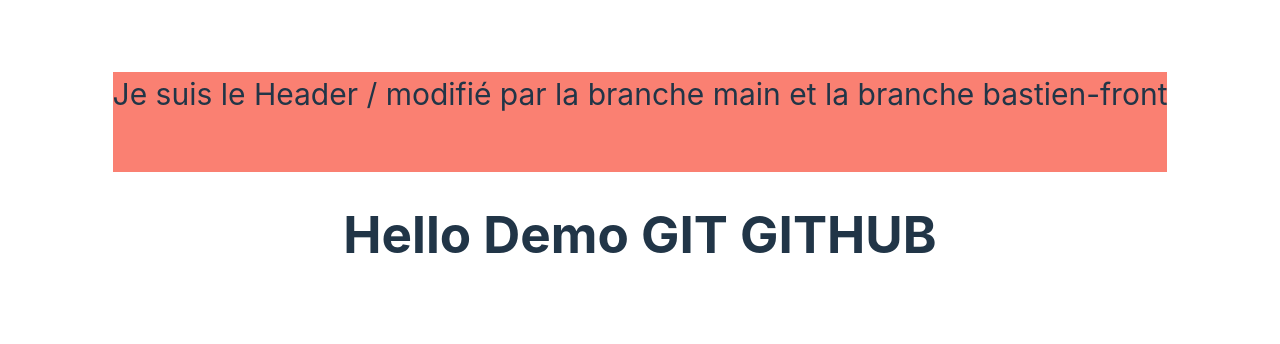
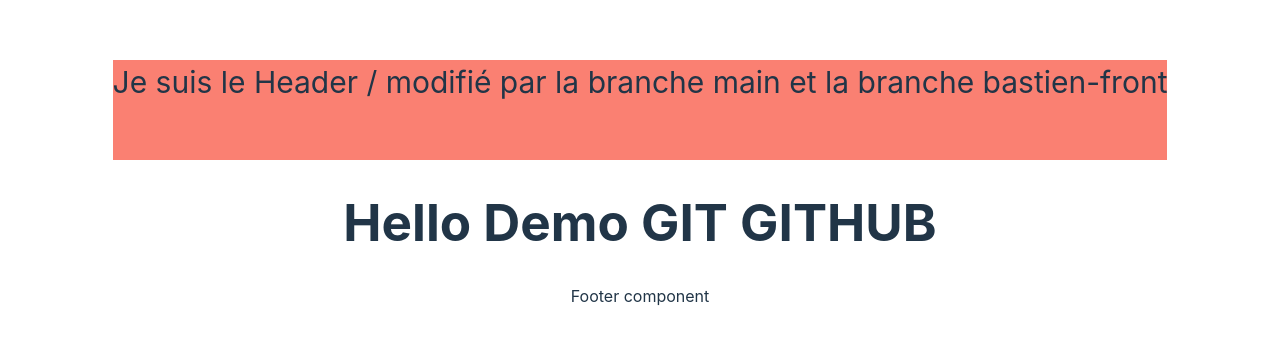
Before and after one commit to BastienLairis/demo-git-github, a React (Vite) app: page / in a window 1280 px wide. Shown: the part 216-560 px from the top of the page. Built offline with nearby package versions, Linux system fonts and the light colour scheme.

Commit message:
add footer

```diff
--- a/src/App.jsx
+++ b/src/App.jsx
@@ -1,6 +1,7 @@
 import "./App.css";
 
 import Header from "./components/Header";
+import Footer from "./components/Footer";
 
 console.log("Hello");
 console.log("Hello");
@@ -11,6 +12,7 @@ function App() {
     <div>
       <Header />
       <h1>Hello Demo GIT GITHUB </h1>
+      <Footer />
     </div>
   );
 }
--- /dev/null
+++ b/src/components/Footer.jsx
@@ -0,0 +1,3 @@
+export default function Footer() {
+  return <div>Footer component </div>;
+}
```
